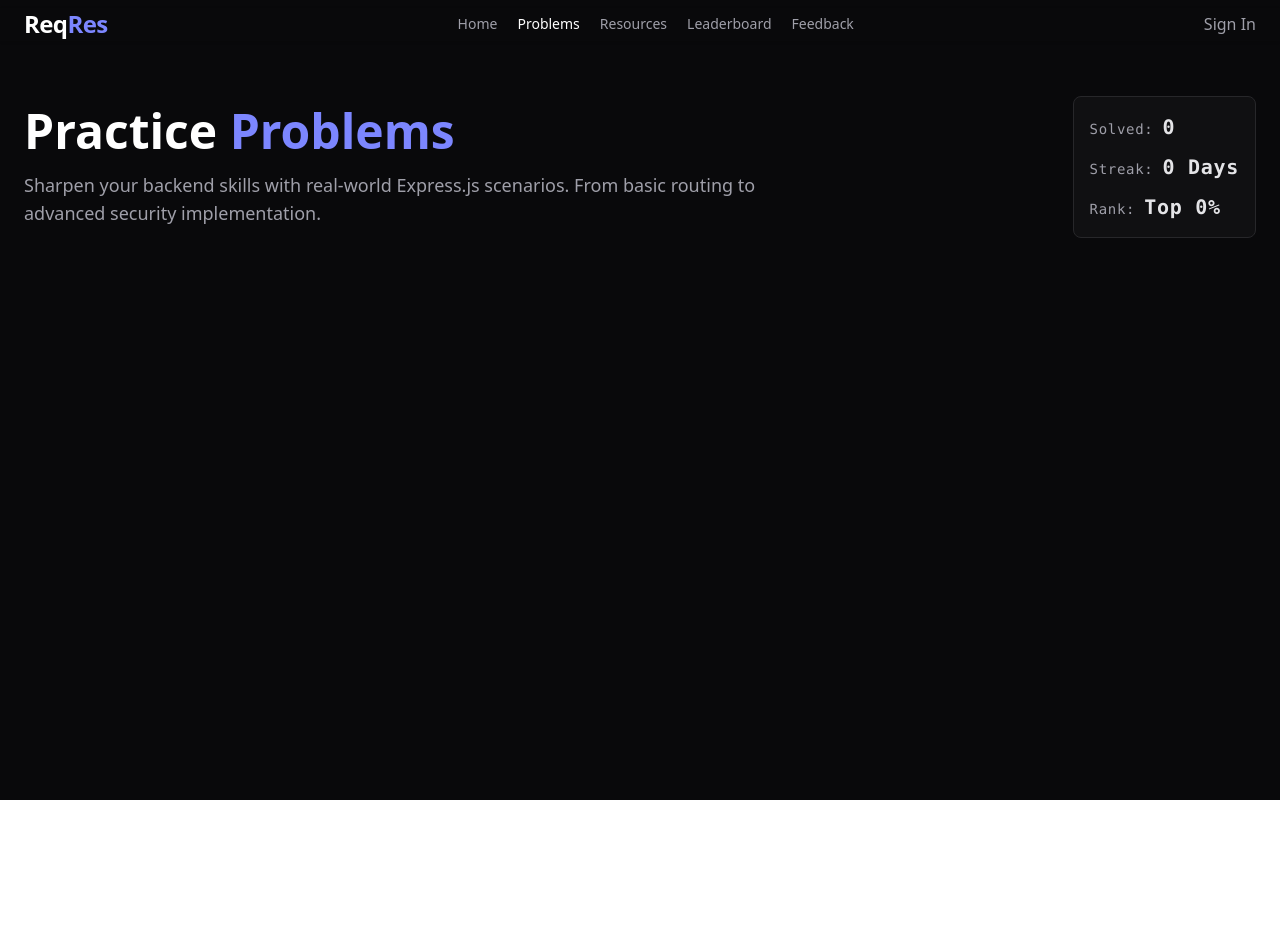
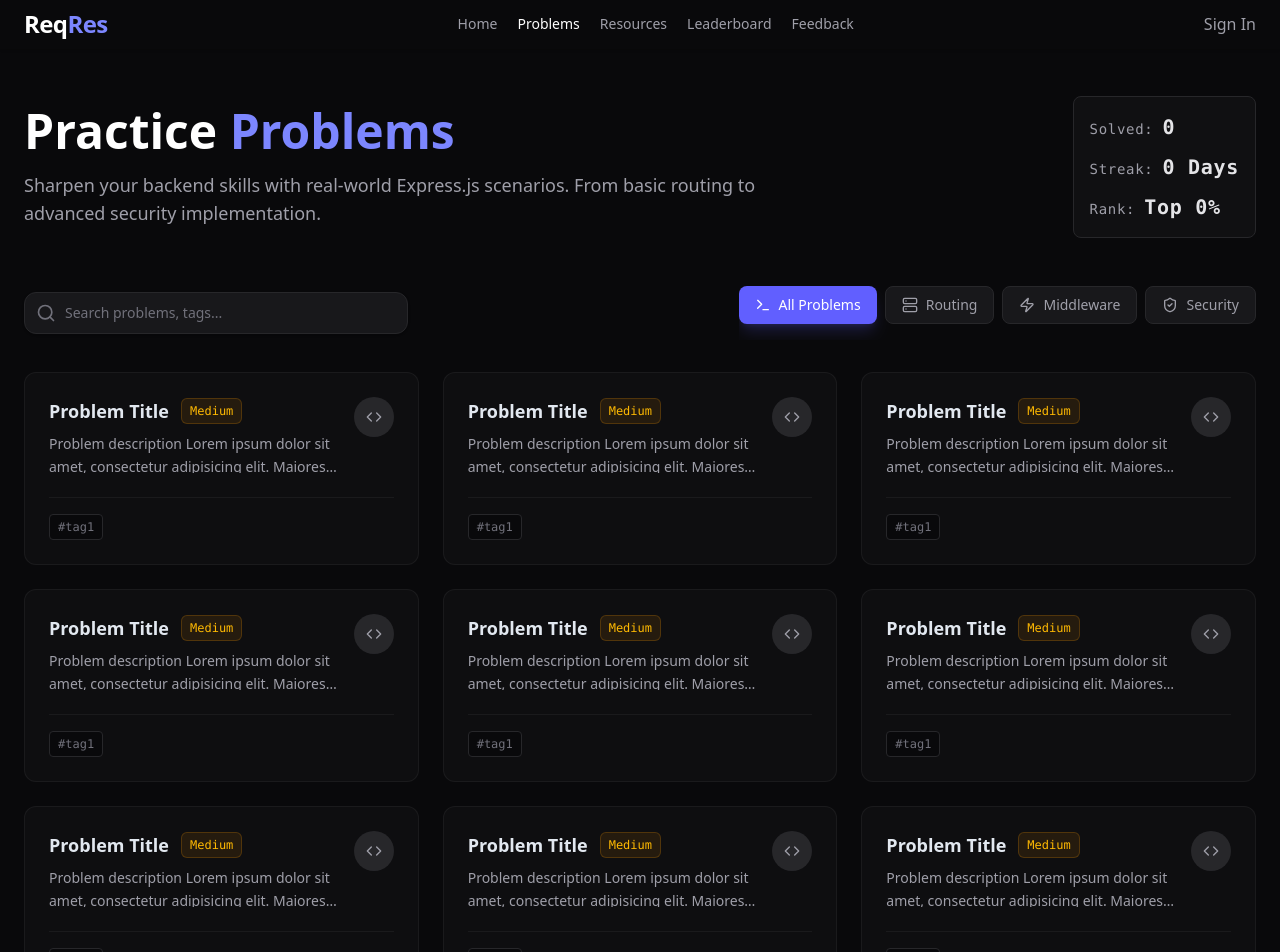
Before and after one commit to mrap10/ReqRes, a Next.js app in the folder apps/web/: page /problems in a window 1280 px wide. Shown: the top 952 px of the page. Before the commit the page ends 800 px from the top, so only its background shows below. Built offline with nearby package versions, Linux system fonts and the light colour scheme.

Commit message:
feat: add problem page ui components

```diff
--- a/apps/web/app/feedback/page.tsx
+++ b/apps/web/app/feedback/page.tsx
@@ -1,3 +1,4 @@
+import Footer from "../../components/Footer";
 import Navbar from "../../components/Navbar";
 
 export default function FeedbackPage() {
@@ -19,6 +20,7 @@ export default function FeedbackPage() {
         </div>
         <div>{/* Feedback content goes here */}</div>
       </main>
+      <Footer />
     </div>
   );
 }
--- a/apps/web/app/leaderboard/page.tsx
+++ b/apps/web/app/leaderboard/page.tsx
@@ -1,3 +1,4 @@
+import Footer from "../../components/Footer";
 import Navbar from "../../components/Navbar";
 
 export default function LeaderboardPage() {
@@ -19,6 +20,7 @@ export default function LeaderboardPage() {
         </div>
         <div>{/* Leaderboard content goes here */}</div>
       </main>
+      <Footer />
     </div>
   );
 }
--- a/apps/web/app/problems/[slug]/page.tsx
+++ b/apps/web/app/problems/[slug]/page.tsx
@@ -1,12 +1,26 @@
+import Footer from "../../../components/Footer";
+import Navbar from "../../../components/Navbar";
+
 export default async function Page({ params }: { params: { slug: string } }) {
   const { slug } = await params;
 
   return (
     <div className="bg-zinc-950 min-h-screen text-slate-200 selection:bg-indigo-500/30 selection:text-indigo-200 font-sans">
-      <h1 className="text-5xl md:text-7xl font-bold text-white mb-6 tracking-tight leading-[1.1]">
-        Problem Page
-      </h1>
-      <p className="text-lg text-zinc-400 mb-8 max-w-lg leading-relaxed">Problem {slug}</p>
+      <Navbar />
+      <main className="max-w-7xl mx-auto px-6 pt-24 pb-20">
+        <div className="mb-12 flex flex-row justify-between items-center gap-6">
+          <div className="max-w-5xl">
+            <h1 className="text-3xl md:text-5xl font-bold text-white mb-4">
+              View <span className="text-indigo-400">Problem</span>
+            </h1>
+            <p className="text-zinc-400 text-lg">Problem details for slug: {slug}</p>
+          </div>
+        </div>
+        <div>{/* Other components for a problem goes here */}</div>
+      </main>
+      <Footer />
     </div>
   );
 }
+
+// maintaining layout consistency with other pages for now, but this page will have diff layout to other parent pages in future.
--- a/apps/web/app/problems/page.tsx
+++ b/apps/web/app/problems/page.tsx
@@ -1,4 +1,10 @@
+"use client";
+
+import { Search } from "lucide-react";
 import Navbar from "../../components/Navbar";
+import ProblemCard from "../../components/ProblemCard";
+import Filters from "../../components/Filters";
+import Footer from "../../components/Footer";
 
 export default function ProblemPage() {
   return (
@@ -27,7 +33,37 @@ export default function ProblemPage() {
             </p>
           </div>
         </div>
+
+        <div className="flex flex-col md:flex-row gap-6 mb-8 items-start md:items-center justify-between">
+          <div className="relative w-full md:w-96 group">
+            <div className="absolute inset-y-0 left-0 pl-3 flex items-center pointer-events-none">
+              <Search className="size-5 text-zinc-500 group-focus-within:text-indigo-400 transition-colors" />
+            </div>
+            <input
+              type="text"
+              placeholder="Search problems, tags..."
+              className="block w-full pl-10 pr-3 py-2.5 border border-zinc-800 rounded-xl leading-5 sm:text-sm bg-zinc-900 text-zinc-300 placeholder-zinc-500 focus:outline-none focus:bg-zinc-900 focus:ring-1 focus:ring-indigo-500 focus:border-indigo-500 transition-all shadow-sm"
+            />
+          </div>
+
+          <Filters currentFilter={"all"} setFilter={() => {}} />
+        </div>
+
+        <div className="grid md:grid-cols-2 lg:grid-cols-3 gap-6">
+          <ProblemCard />
+          <ProblemCard />
+          <ProblemCard />
+          <ProblemCard />
+          <ProblemCard />
+          <ProblemCard />
+          <ProblemCard />
+          <ProblemCard />
+          <ProblemCard />
+          <ProblemCard />
+        </div>
       </main>
+
+      <Footer />
     </div>
   );
 }
--- a/apps/web/app/resources/page.tsx
+++ b/apps/web/app/resources/page.tsx
@@ -1,3 +1,4 @@
+import Footer from "../../components/Footer";
 import Navbar from "../../components/Navbar";
 
 export default function ResourcesPage() {
@@ -18,6 +19,7 @@ export default function ResourcesPage() {
         </div>
         <div>{/* Resource content goes here */}</div>
       </main>
+      <Footer />
     </div>
   );
 }
--- /dev/null
+++ b/apps/web/components/DifficultyTag.tsx
@@ -0,0 +1,13 @@
+export default function DifficultyTag({ level }: { level: "Easy" | "Medium" | "Hard" }) {
+  const styles = {
+    Easy: "bg-emerald-500/10 text-emerald-400 border-emerald-500/20",
+    Medium: "bg-amber-500/10 text-amber-400 border-amber-500/20",
+    Hard: "bg-rose-500/10 text-rose-400 border-rose-500/20",
+  };
+
+  return (
+    <span className={`px-2 py-1 text-xs font-mono font-medium rounded-md border ${styles[level]}`}>
+      {level}
+    </span>
+  );
+}
--- /dev/null
+++ b/apps/web/components/Filters.tsx
@@ -0,0 +1,34 @@
+import { Server, ShieldCheck, Terminal, Zap } from "lucide-react";
+
+interface FiltersProps {
+  currentFilter: string;
+  setFilter: (filter: string) => void;
+}
+
+export default function Filters({ currentFilter, setFilter }: FiltersProps) {
+  const categories = [
+    { id: "all", label: "All Problems", icon: Terminal },
+    { id: "routing", label: "Routing", icon: Server },
+    { id: "middleware", label: "Middleware", icon: Zap },
+    { id: "security", label: "Security", icon: ShieldCheck },
+  ];
+
+  return (
+    <div className="flex overflow-x-auto pb-4 gap-2 scrollbar-hide">
+      {categories.map((category) => {
+        const Icon = category.icon;
+        const isActive = currentFilter === category.id;
+        return (
+          <button
+            key={category.id}
+            onClick={() => setFilter(category.id)}
+            className={`flex items-center gap-2 px-4 py-2 rounded-lg border text-sm font-medium cursor-pointer transition-all whitespace-nowrap ${isActive ? "bg-indigo-500 border-none text-white shadow-lg shadow-indigo-500/20" : "bg-zinc-900 text-zinc-400 hover:text-white hover:bg-zinc-800 border border-zinc-800"}`}
+          >
+            <Icon className="size-4" />
+            {category.label}
+          </button>
+        );
+      })}
+    </div>
+  );
+}
--- /dev/null
+++ b/apps/web/components/Footer.tsx
@@ -0,0 +1,15 @@
+import Link from "next/link";
+
+export default function Footer() {
+  const year = new Date().getFullYear();
+  return (
+    <footer className="bg-zinc-950 pt-10 pb-10 border-t border-zinc-900 text-center text-zinc-500 text-sm">
+      <p>
+        &copy; {year} Reqres. <span className="mx-2">•</span> Built with ❤️ by{" "}
+        <Link href={"https://github.com/mrap10"} className="text-indigo-400 hover:underline">
+          mrap10
+        </Link>
+      </p>
+    </footer>
+  );
+}
--- a/apps/web/components/Navbar.tsx
+++ b/apps/web/components/Navbar.tsx
@@ -27,7 +27,7 @@ export default function Navbar() {
   return (
     <div
       className={clsx(
-        "fixed top-2 left-0 w-full border-b shadow-sm z-50",
+        "fixed top-0 left-0 py-2 w-full border-b shadow-sm z-50",
         scrolled
           ? "bg-zinc-950/90 backdrop-blur-md border-b border-white/5"
           : "bg-transparent border-transparent"
--- /dev/null
+++ b/apps/web/components/ProblemCard.tsx
@@ -0,0 +1,34 @@
+import { Code } from "lucide-react";
+import DifficultyTag from "./DifficultyTag";
+
+export default function ProblemCard() {
+  return (
+    <div className="group relative bg-zinc-900/40 border border-white/5 rounded-xl p-6 hover:bg-zinc-900 hover:border-indigo-500/30 transition-all duration-300 hover:-translate-y-1">
+      <div className="flex justify-between items-start mb-4">
+        <div>
+          <div className="flex items-center gap-3 mb-2">
+            <h3 className="text-lg font-bold text-slate-200 group-hover:text-indigo-300 transition-colors">
+              Problem Title
+            </h3>
+            <DifficultyTag level="Medium" />
+          </div>
+          <p className="text-sm text-zinc-400 line-clamp-2 leading-relaxed h-10">
+            Problem description Lorem ipsum dolor sit amet, consectetur adipisicing elit. Maiores
+            laudantium explicabo, reiciendis optio neque porro sapiente
+          </p>
+        </div>
+
+        <button className="flex-shrink-0 w-10 h-10 rounded-full bg-zinc-800 flex items-center justify-center cursor-pointer text-zinc-400 group-hover:bg-indigo-500 group-hover:text-white transition-all">
+          <Code className="size-4" />
+        </button>
+      </div>
+      <div className="flex items-center justify-between mt-6 pt-4 border-t border-white/5">
+        <div className="flex flex-wrap gap-2">
+          <span className="text-xs font-mono text-zinc-500 bg-zinc-950 px-2 py-1 rounded border border-zinc-800">
+            #tag1
+          </span>
+        </div>
+      </div>
+    </div>
+  );
+}
```
